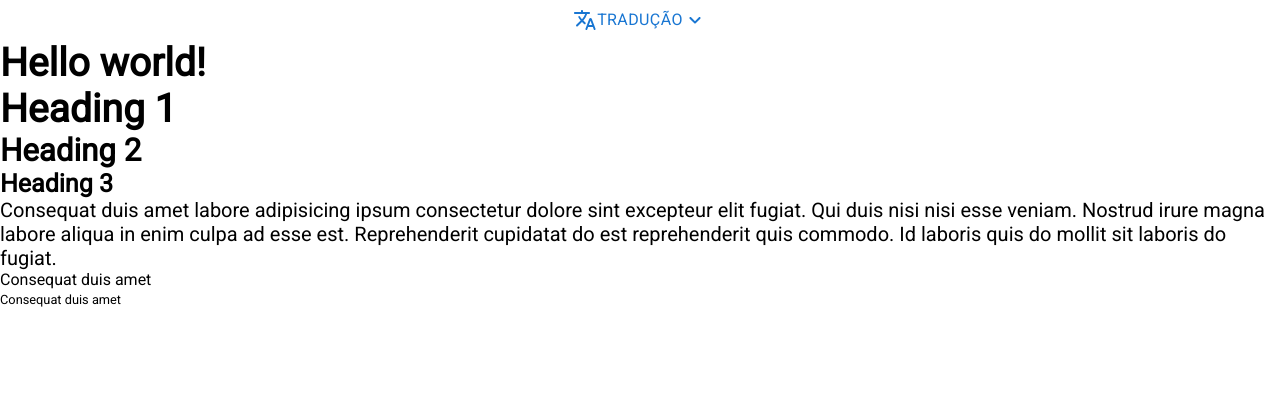
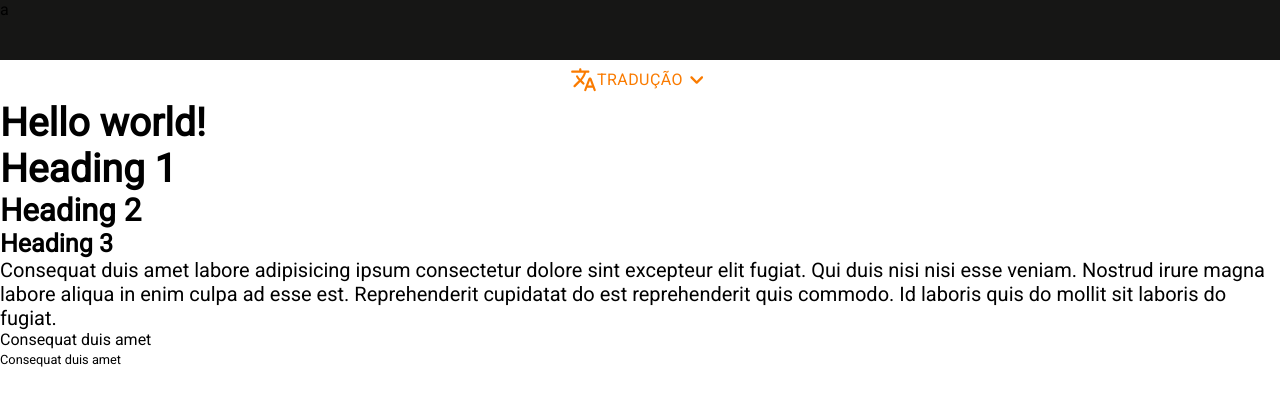
Before and after one commit to geodatin/ora-redes-front, a React (Create React App) app: page / in a window 1280 px wide. Shown: the top 406 px of the page. Built offline with nearby package versions, Linux system fonts and the light colour scheme.

Commit message:
Create Header and configure theming

```diff
--- /dev/null
+++ b/src/components/Header/index.jsx
@@ -0,0 +1,15 @@
+// eslint-disable-next-line no-unused-vars
+import PropTypes from 'prop-types';
+import React from 'react';
+
+import useStyles from './styles';
+
+/**
+ * This component renders a Header
+ * @returns Application's header
+ */
+export default function Header() {
+  const classes = useStyles();
+
+  return <header className={classes.container}>a</header>;
+}
--- /dev/null
+++ b/src/components/Header/styles.jsx
@@ -0,0 +1,12 @@
+import { createUseStyles } from 'react-jss';
+
+const useStyles = createUseStyles((theme) => ({
+  container: {
+    display: 'flex',
+    height: 60,
+    width: '100%',
+    backgroundColor: theme.secondary.dark,
+  },
+}));
+
+export default useStyles;
--- a/src/index.jsx
+++ b/src/index.jsx
@@ -5,10 +5,13 @@ import './assets/css/styles.css';
 import Routes from './routes';
 import 'fontsource-roboto';
 import './i18n/config';
+import { ThemeProvider } from './theming/theming';
 
 ReactDOM.render(
   <React.StrictMode>
-    <Routes />
+    <ThemeProvider>
+      <Routes />
+    </ThemeProvider>
   </React.StrictMode>,
   document.getElementById('root')
 );
--- a/src/pages/Dashboard/index.jsx
+++ b/src/pages/Dashboard/index.jsx
@@ -1,6 +1,7 @@
 import React from 'react';
 import { useTranslation } from 'react-i18next';
 
+import Header from '../../components/Header';
 import TranslationMenu from '../../components/TranslationMenu';
 import Typography from '../../components/Typography';
 import useStyles from './styles';
@@ -11,6 +12,7 @@ function Dashboard() {
 
   return (
     <div className={classes.wrapper}>
+      <Header />
       <TranslationMenu />
       <Typography variant="h1"> {t('helloWorld')} </Typography>
       <Typography variant="h1"> Heading 1</Typography>
--- a/src/theming/theming.jsx
+++ b/src/theming/theming.jsx
@@ -1,5 +1,8 @@
 /* eslint-disable react/jsx-no-constructed-context-values */
-import { MuiThemeProvider, useMediaQuery } from '@mui/material/';
+import {
+  ThemeProvider as MuiThemeProvider,
+  useMediaQuery,
+} from '@mui/material/';
 import { createTheme } from '@mui/material/styles';
 import PropTypes from 'prop-types';
 import React, { createContext, useState, useEffect, useMemo } from 'react';
@@ -27,7 +30,7 @@ export function ThemeProvider({ children }) {
    * Load last selected theme or the prefered color scheme.
    */
   useEffect(() => {
-    const savedTheme = localStorage.getItem('@rhisa/lastTheme');
+    const savedTheme = localStorage.getItem('@ora/lastTheme');
 
     if (savedTheme) {
       setSelectedTheme(savedTheme === 'light' ? lightScheme : darkScheme);
@@ -42,10 +45,10 @@ export function ThemeProvider({ children }) {
   function switchTheme(themingMode) {
     if (themingMode === 'light' || themingMode === 'dark') {
       setSelectedTheme(themingMode === 'light' ? lightScheme : darkScheme);
-      localStorage.setItem('@rhisa/lastTheme', themingMode);
+      localStorage.setItem('@ora/lastTheme', themingMode);
     } else {
       setSelectedTheme(prefersDarkMode ? darkScheme : lightScheme);
-      localStorage.removeItem('@rhisa/lastTheme');
+      localStorage.removeItem('@ora/lastTheme');
     }
   }
 
@@ -56,7 +59,7 @@ export function ThemeProvider({ children }) {
     () =>
       createTheme({
         typography: {
-          fontFamily: `"Poppins", "Roboto", "Helvetica", "Arial", sans-serif`,
+          fontFamily: `"Roboto", "Helvetica", "Arial", sans-serif`,
           fontWeight: 400,
           fontSize: 16,
           lineHeight: '20.8px',
@@ -64,17 +67,17 @@ export function ThemeProvider({ children }) {
         },
         palette: {
           background: {
-            default: selectedTheme.background0,
+            default: selectedTheme.background.main,
           },
           primary: {
-            main: selectedTheme.primary0,
+            main: selectedTheme.primary.main,
           },
           secondary: {
-            main: selectedTheme.primary0,
+            main: selectedTheme.primary.main,
           },
           text: {
-            primary: selectedTheme.textPrimary,
-            secondary: selectedTheme.textSecondary,
+            primary: selectedTheme.secondary.dark,
+            secondary: selectedTheme.neutral.gray.main,
           },
         },
       }),
```
